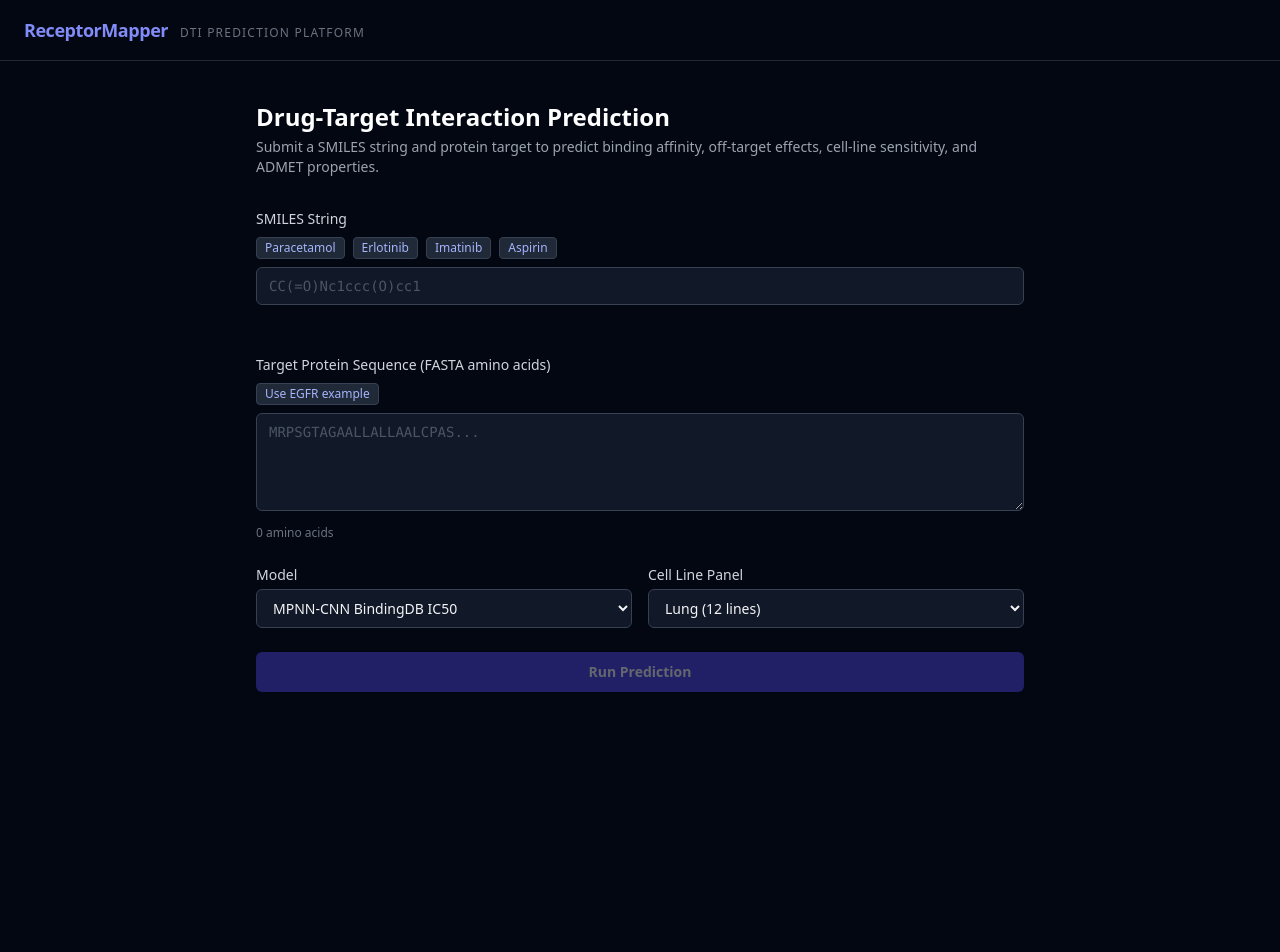
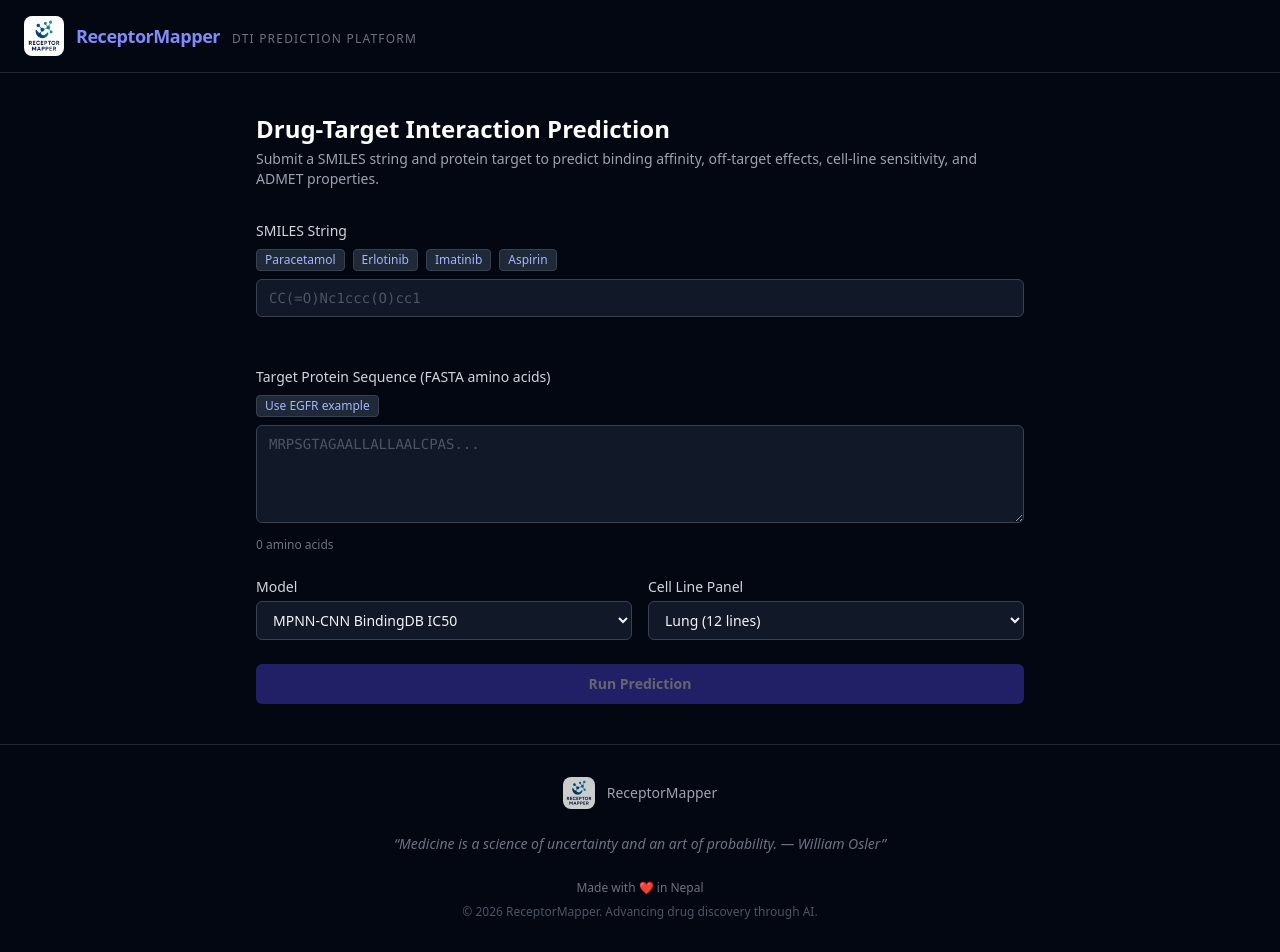
Before and after one commit to BS14/receptormapper, a Next.js app in the folder frontend/: page / in a window 1280 px wide. Before the commit the page ends 800 px from the top, so only its background shows below. Built offline with nearby package versions, Linux system fonts and the light colour scheme.

Commit message:
feat: add image component and footer with random quote
Co-authored-by: Binaya Sharma <31805054+BS14@users.noreply.github.com>

```diff
--- a/frontend/app/layout.tsx
+++ b/frontend/app/layout.tsx
@@ -1,4 +1,5 @@
 import type { Metadata } from "next";
+import Image from "next/image";
 import "./globals.css";
 
 export const metadata: Metadata = {
@@ -6,19 +7,71 @@ export const metadata: Metadata = {
   description: "Drug-target interaction prediction platform",
 };
 
+const quotes = [
+  "The good physician treats the disease; the great physician treats the patient who has the disease. — William Osler",
+  "Medicine is a science of uncertainty and an art of probability. — William Osler",
+  "The art of medicine consists of amusing the patient while nature cures the disease. — Voltaire",
+];
+
 export default function RootLayout({ children }: { children: React.ReactNode }) {
+  const randomQuote = quotes[Math.floor(Math.random() * quotes.length)];
+
   return (
-    <html lang="en">
-      <body className="min-h-screen bg-gray-950 text-gray-100 antialiased">
+    <html lang="en" className="bg-gray-950">
+      <body className="min-h-screen bg-gray-950 text-gray-100 antialiased flex flex-col">
         <header className="border-b border-gray-800 px-6 py-4">
-          <span className="text-lg font-semibold tracking-tight text-indigo-400">
-            ReceptorMapper
-          </span>
-          <span className="ml-3 text-xs text-gray-500 uppercase tracking-widest">
-            DTI Prediction Platform
-          </span>
+          <div className="flex items-center gap-3">
+            <Image
+              src="/logo.png"
+              alt="ReceptorMapper Logo"
+              width={40}
+              height={40}
+              className="rounded-lg"
+            />
+            <div className="flex items-baseline gap-3">
+              <span className="text-lg font-semibold tracking-tight text-indigo-400">
+                ReceptorMapper
+              </span>
+              <span className="text-xs text-gray-500 uppercase tracking-widest">
+                DTI Prediction Platform
+              </span>
+            </div>
+          </div>
         </header>
-        <main className="mx-auto max-w-6xl px-6 py-10">{children}</main>
+
+        <main className="mx-auto max-w-6xl px-6 py-10 flex-1">{children}</main>
+
+        <footer className="border-t border-gray-800 px-6 py-8 mt-auto">
+          <div className="max-w-6xl mx-auto">
+            <div className="flex flex-col items-center gap-6 text-center">
+              <div className="flex items-center gap-3">
+                <Image
+                  src="/logo.png"
+                  alt="ReceptorMapper Logo"
+                  width={32}
+                  height={32}
+                  className="rounded-lg opacity-80"
+                />
+                <span className="text-sm font-medium text-gray-400">ReceptorMapper</span>
+              </div>
+
+              <blockquote className="max-w-xl text-sm italic text-gray-500 leading-relaxed">
+                &ldquo;{randomQuote}&rdquo;
+              </blockquote>
+
+              <div className="flex flex-col items-center gap-2 text-xs text-gray-500">
+                <p>
+                  Made with{" "}
+                  <span className="text-red-400">&#10084;</span>
+                  {" "}in Nepal
+                </p>
+                <p className="text-gray-600">
+                  &copy; {new Date().getFullYear()} ReceptorMapper. Advancing drug discovery through AI.
+                </p>
+              </div>
+            </div>
+          </div>
+        </footer>
       </body>
     </html>
   );
```
Also changed, not shown: frontend/public/logo.png (added).
